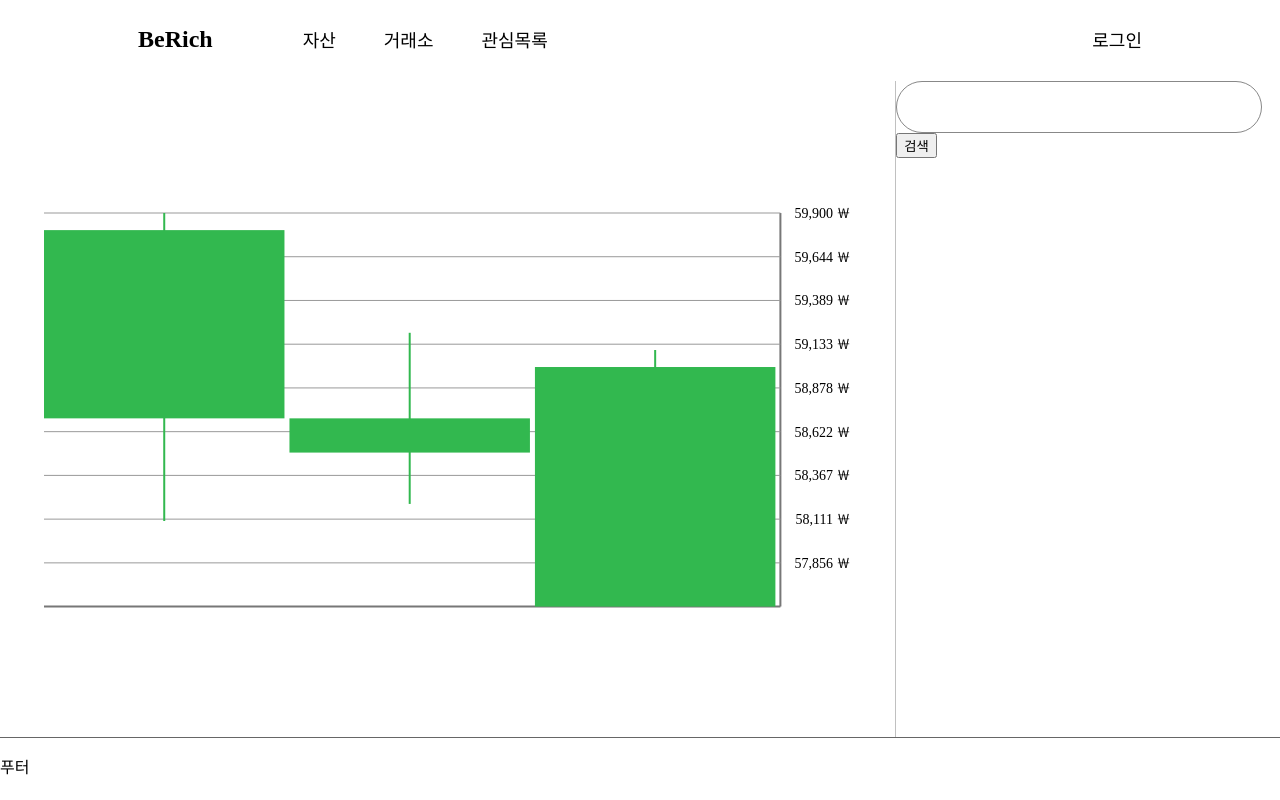
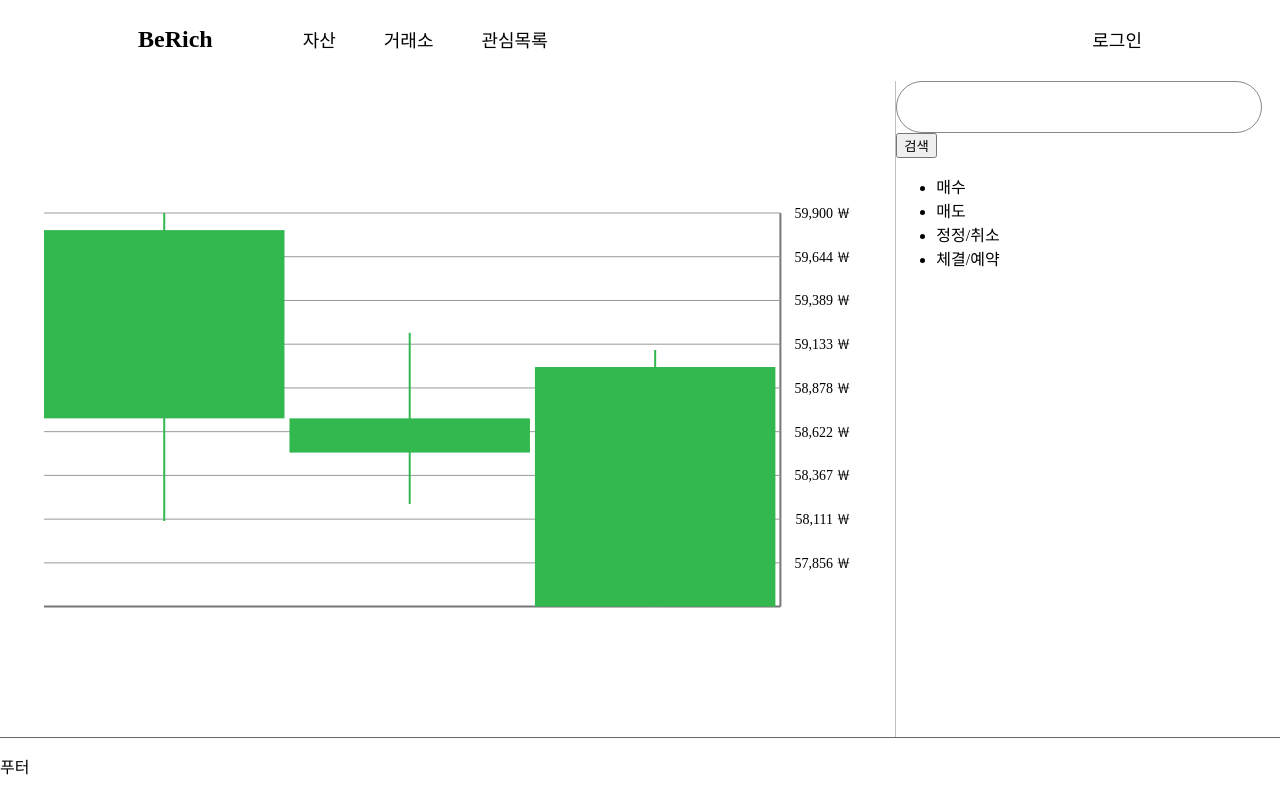
Before and after one commit to hwnim5324/BeRich, a React (Create React App) app: page /trading in a window 1280 px wide. Built offline with nearby package versions, Linux system fonts and the light colour scheme; a web font is replaced by a local one.

Commit message:
Trade in progress.

```diff
--- a/src/components/blocks/Trade.tsx
+++ b/src/components/blocks/Trade.tsx
@@ -13,6 +13,7 @@ const Trade = ( ) : JSX.Element => {
         <div id='Trade'>
             <SearchBar />
             <Trading>
+                <TradeNavigator />
                 <Routes>
                     <Route path='buy' element={<Buy />} />
                     <Route path='sell' element={<Sell />} />
@@ -29,6 +30,17 @@ const Trading = ( props : { children : React.ReactNode } ) : JSX.Element => {
         <>
             {props.children}
         </>
+    );
+}
+
+const TradeNavigator = () : JSX.Element => {
+    return (
+        <ul>
+            <li>매수</li>
+            <li>매도</li>
+            <li>정정/취소</li>
+            <li>체결/예약</li>
+        </ul>
     );
 }
 
```
